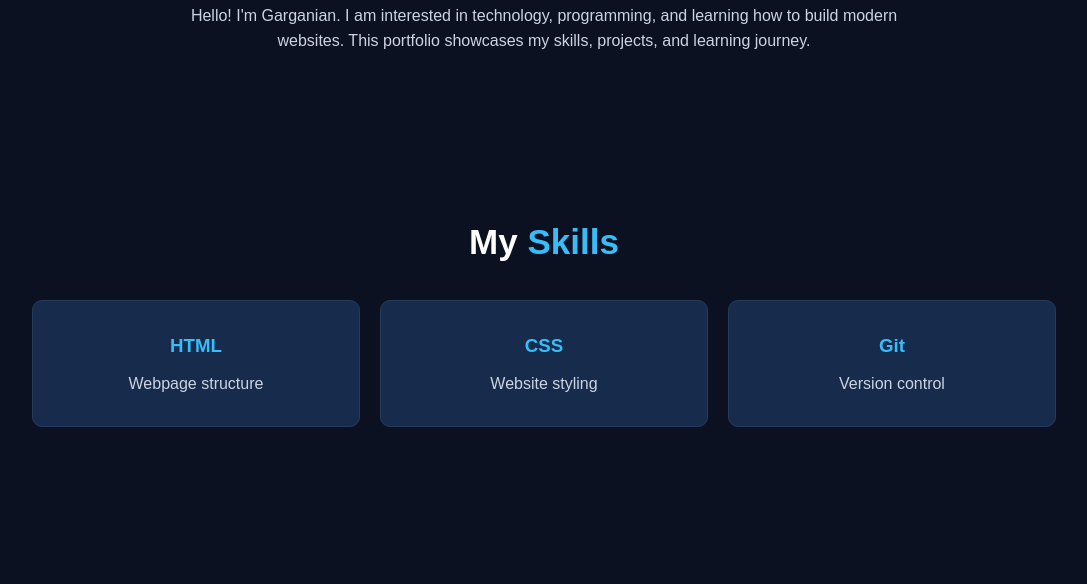
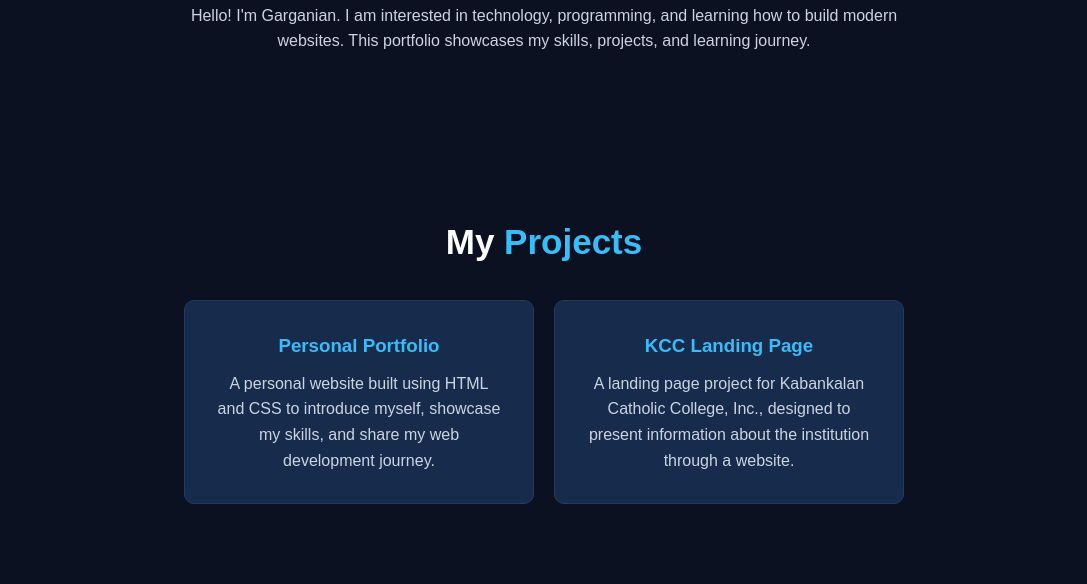
Before and after one commit to herbiegarganian1/Garganian-project-1, a plain HTML site: page index.html in a window 1280 px wide. Shown: the part 960-1544 px from the top of the page, without its empty margins (96-1183 px from the left). Drawn offline with Linux system fonts and the light colour scheme.

Commit message:
Improve project descriptions

```diff
--- a/index.html
+++ b/index.html
@@ -68,14 +68,30 @@
         </p>
     </section>
 
-    <section id="skills" class="section">
-        <h2>My <span>Skills</span></h2>
-        <div class="cards">
-            <div class="card"><h3>HTML</h3><p>Webpage structure</p></div>
-            <div class="card"><h3>CSS</h3><p>Website styling</p></div>
-            <div class="card"><h3>Git</h3><p>Version control</p></div>
+<section id="projects" class="section">
+    <h2>My <span>Projects</span></h2>
+
+    <div class="cards">
+        <div class="card">
+            <h3>Personal Portfolio</h3>
+            <p>
+                A personal website built using HTML and CSS
+                to introduce myself, showcase my skills,
+                and share my web development journey.
+            </p>
         </div>
-    </section>
+
+        <div class="card">
+            <h3>KCC Landing Page</h3>
+            <p>
+                A landing page project for Kabankalan Catholic
+                College, Inc., designed to present information
+                about the institution through a website.
+            </p>
+        </div>
+    </div>
+</section>
+
 
     <section id="projects" class="section">
         <h2>My <span>Projects</span></h2>
```
